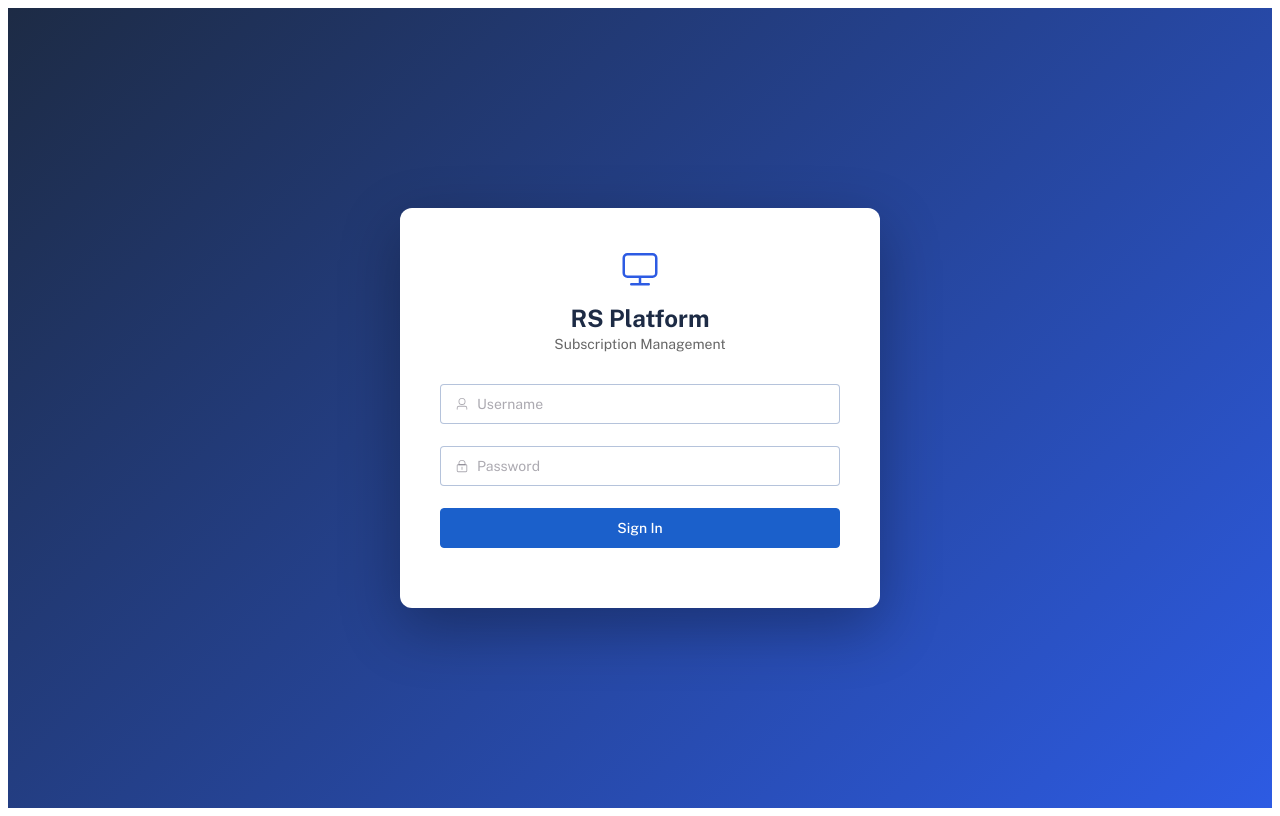
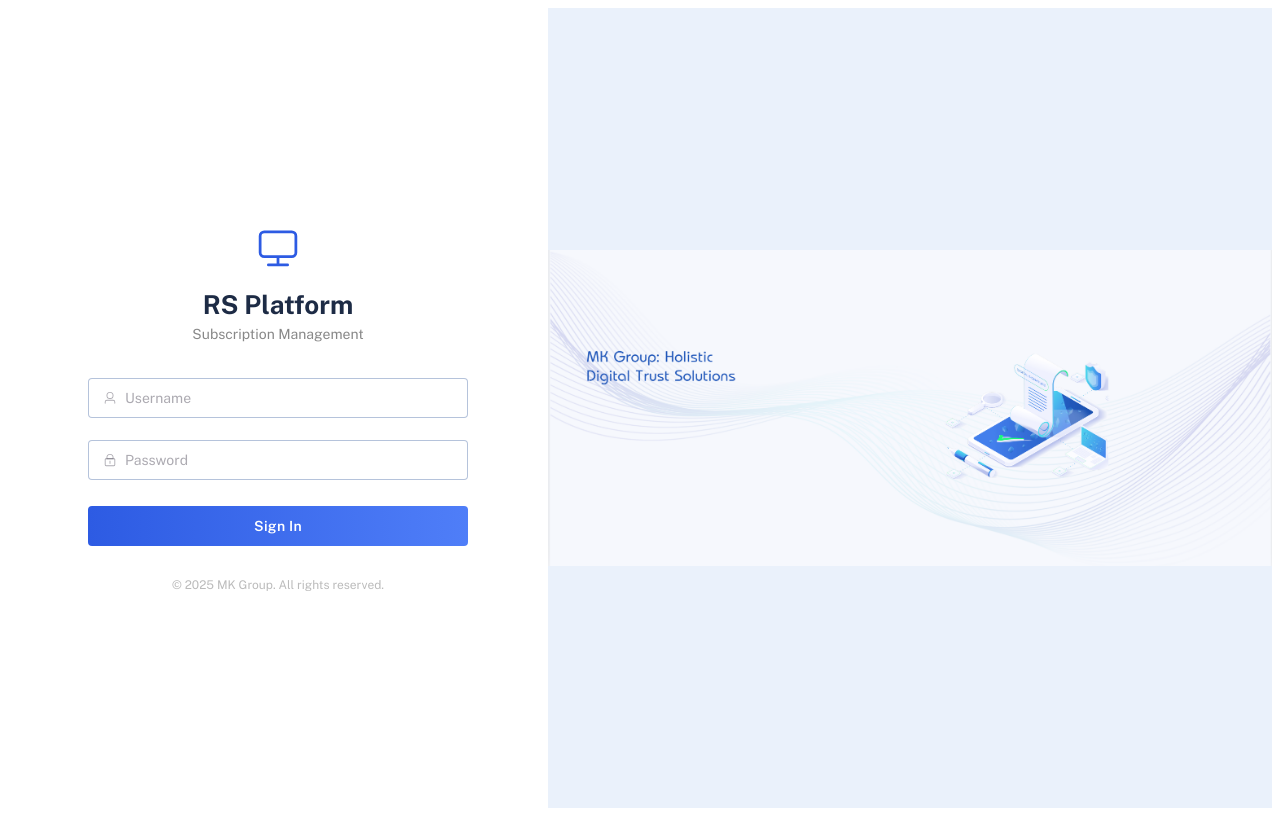
Before and after one commit to phuongchu404/billing-CA, a Vue app in the folder frontend/: page /login in a window 1280 px wide. Built offline with nearby package versions, Linux system fonts and the light colour scheme.

Commit message:
fix(login):
update giao diện login

```diff
--- a/frontend/src/views/auth/Login.vue
+++ b/frontend/src/views/auth/Login.vue
@@ -1,9 +1,11 @@
 <template>
   <div class="login-page">
+    <!-- Left panel: form -->
+    <div class="login-panel">
       <div class="login-card">
         <div class="login-header">
           <div class="brand-icon">
-          <el-icon size="40" color="#2d5be3"><Monitor /></el-icon>
+            <el-icon size="44" color="#2d5be3"><Monitor /></el-icon>
           </div>
           <h1>RS Platform</h1>
           <p>{{ t('auth.subscriptionManagement') }}</p>
@@ -26,24 +28,30 @@
 
           <el-alert v-if="errorMsg" :title="errorMsg" type="error" show-icon :closable="false" style="margin-bottom: 16px;" />
 
-        <el-button type="primary" size="large" :loading="loading" style="width: 100%;" @click="handleLogin">
+          <el-button type="primary" size="large" :loading="loading" class="login-btn" @click="handleLogin">
             {{ t('auth.signIn') }}
           </el-button>
         </el-form>
 
         <div class="login-footer">
+          <span>© 2025 MK Group. All rights reserved.</span>
         </div>
       </div>
+    </div>
+
+    <!-- Right panel: branding -->
+    <div class="login-banner" :style="{ backgroundImage: `url(${bannerImg})` }"></div>
   </div>
 </template>
 
 <script setup lang="ts">
 import { ref, reactive, computed } from 'vue'
 import { useRouter } from 'vue-router'
-import { User, Lock } from '@element-plus/icons-vue'
+import { User, Lock, Monitor } from '@element-plus/icons-vue'
 import { useAuthStore } from '@/store'
 import { useI18n } from 'vue-i18n'
 import type { FormInstance } from 'element-plus'
+import bannerImg from '@/assets/images/trang_chu.png'
 
 const router = useRouter()
 const authStore = useAuthStore()
@@ -83,30 +91,99 @@
 
 <style scoped>
 .login-page {
-  min-height: 100vh;
+  height: 100vh;
+  display: flex;
+  overflow: hidden;
+}
+
+/* ── Right banner ── */
+.login-banner {
+  flex: 1;
+  background-color: #eaf1fb;
+  background-size: contain;
+  background-position: center center;
+  background-repeat: no-repeat;
+}
+
+/* ── Right panel ── */
+.login-panel {
+  width: 460px;
+  min-width: 380px;
   display: flex;
   align-items: center;
   justify-content: center;
-  background: linear-gradient(135deg, #1d2b45 0%, #2d5be3 100%);
+  background: #fff;
+  box-shadow: 4px 0 24px rgba(0, 0, 0, 0.08);
+  padding: 48px 40px;
+  overflow-y: auto;
 }
+
 .login-card {
-  background: #fff;
-  border-radius: 12px;
-  padding: 40px;
-  width: 400px;
-  box-shadow: 0 20px 60px rgba(0, 0, 0, 0.3);
+  width: 100%;
+  max-width: 380px;
 }
+
 .login-header {
   text-align: center;
-  margin-bottom: 32px;
+  margin-bottom: 36px;
 }
-.brand-icon { margin-bottom: 12px; }
-.login-header h1 { margin: 0 0 4px; font-size: 24px; color: #1d2b45; }
-.login-header p { margin: 0; color: #666; font-size: 14px; }
+
+.brand-icon {
+  margin-bottom: 16px;
+}
+
+.login-header h1 {
+  margin: 0 0 6px;
+  font-size: 26px;
+  font-weight: 700;
+  color: #1d2b45;
+}
+
+.login-header p {
+  margin: 0;
+  color: #888;
+  font-size: 14px;
+}
+
+.login-btn {
+  width: 100%;
+  margin-top: 4px;
+  background: linear-gradient(90deg, #2d5be3 0%, #4f7ef8 100%);
+  border: none;
+  font-weight: 600;
+  letter-spacing: 0.3px;
+}
+
+.login-btn:hover {
+  background: linear-gradient(90deg, #1d4bd0 0%, #3d6de0 100%);
+}
+
 .login-footer {
-  margin-top: 20px;
+  margin-top: 32px;
   text-align: center;
-  color: #999;
+  color: #bbb;
   font-size: 12px;
 }
+
+@media (max-width: 768px) {
+  .login-page {
+    flex-direction: column;
+    height: auto;
+    min-height: 100vh;
+    overflow: auto;
+  }
+
+  .login-banner {
+    height: 240px;
+    flex: none;
+    padding: 24px;
+  }
+
+  .login-panel {
+    width: 100%;
+    min-width: unset;
+    box-shadow: none;
+    padding: 32px 24px;
+  }
+}
 </style>
```
Lines whose indentation alone changed are shown as unchanged.
